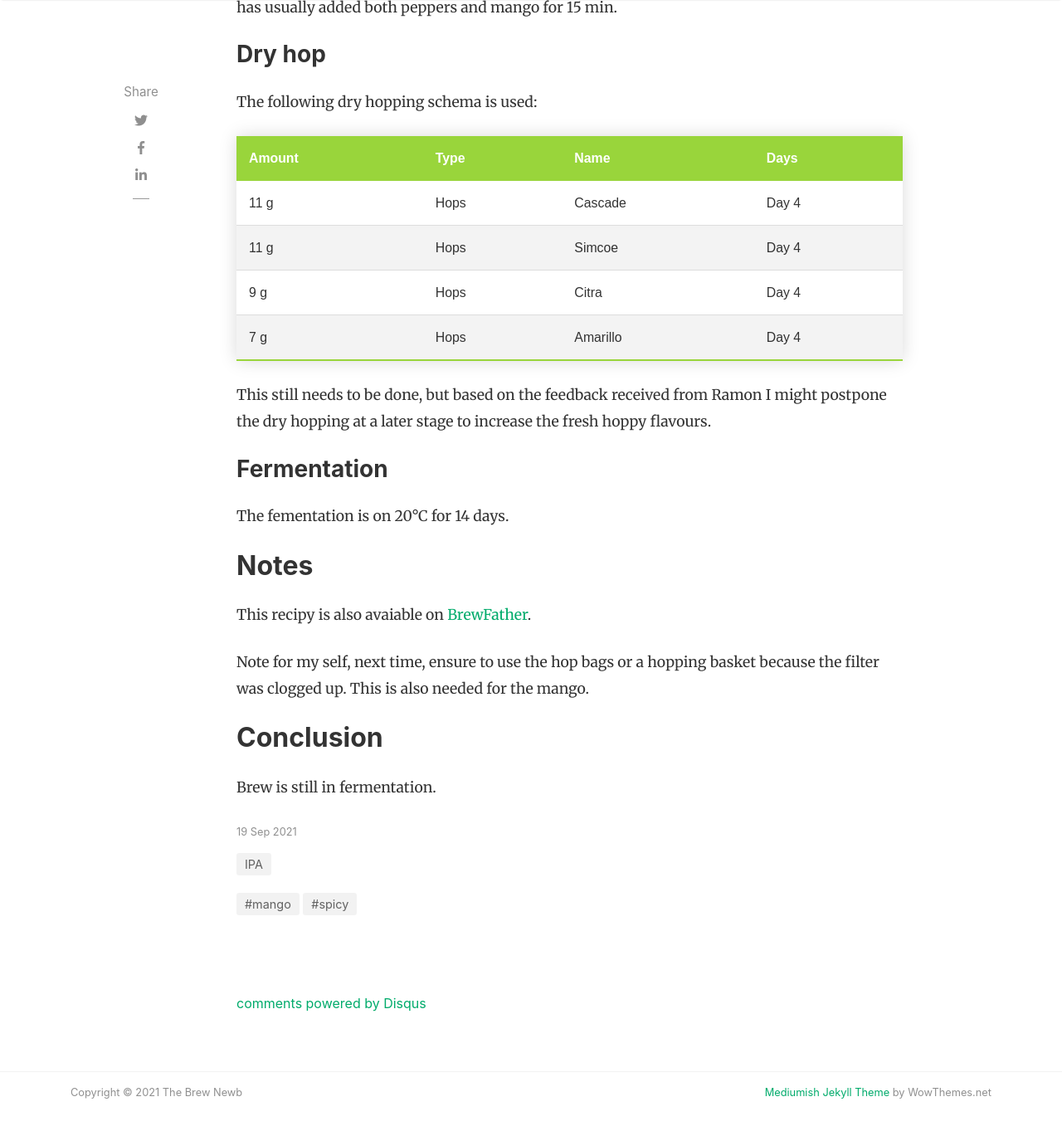
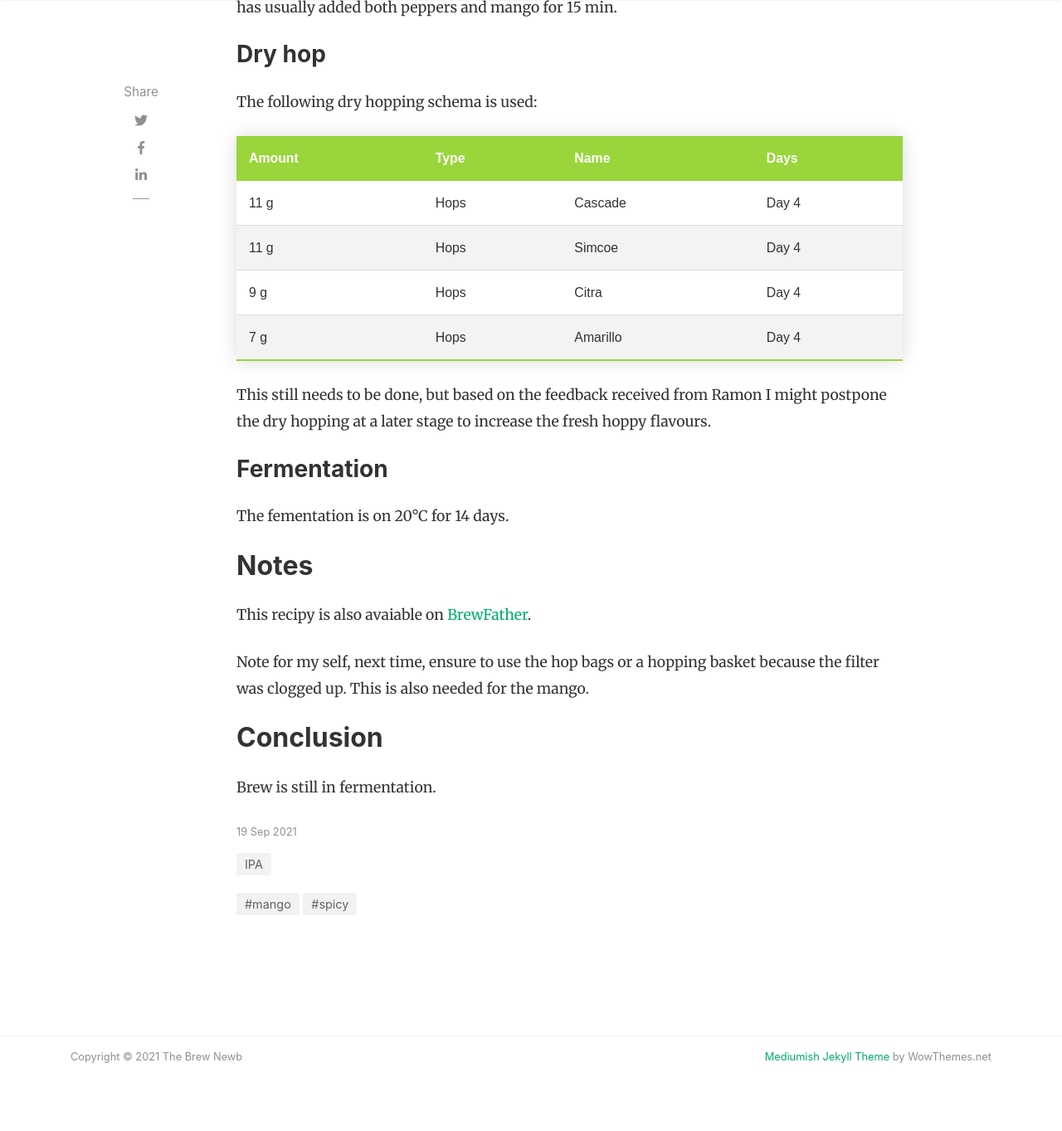
Before and after one commit to RyanBijkerk/thebrewnewb-website, a Jekyll site: the page built from _posts/2021-09-19-spicy-mango-ipa.md, in a window 1280 px wide and 1400 px high, scrolled down 7591 px. Shown: the top 1363 px of the window at 83% size. Built offline with Jekyll 4.4.1, drawn with Linux system fonts in a browser that asks for light colours; nearby versions of some CDN libraries; comment, search, counter and statistics services are not loaded; part of the change alters nothing that is shown.

Commit message:
Replaced disqus with giscus!!

```diff
--- a/_config.yml
+++ b/_config.yml
@@ -7,7 +7,7 @@ favicon: 'assets/images/site/logo.png'
 
 baseurl: ''
 google_analytics: 'UA-207409511-1'
-disqus: 'thebrewnewb-1'
+# disqus: 'thebrewnewb-1'
 include: ["_pages"]
 permalink: /:title/
 
--- a/_layouts/default.html
+++ b/_layouts/default.html
@@ -18,9 +18,18 @@
 
 <script src="{{ site.baseurl }}/assets/js/jquery.min.js"></script>
 
-<script src="https://code.jquery.com/jquery-3.2.1.min.js"></script>
-
-<script src="{{ site.baseurl }}/assets/js/disqus.js"></script>
+<script src="https://giscus.app/client.js"
+        data-repo="RyanBijkerk/thebrewnewb-website"
+        data-repo-id="MDEwOlJlcG9zaXRvcnk0MDU3Mzg4MTE="
+        data-category="Q&A"
+        data-category-id="DIC_kwDOGC8VO84B_Mlq"
+        data-mapping="pathname"
+        data-reactions-enabled="1"
+        data-emit-metadata="0"
+        data-theme="light"
+        crossorigin="anonymous"
+        async>
+</script>
 
 </head>
 
--- a/_layouts/post.html
+++ b/_layouts/post.html
@@ -152,7 +152,8 @@ post_class: post-template
     <div class="container">
         <div id="comments" class="row justify-content-center mb-5">
             <div class="col-md-8">
-                {% include disqus.html %}
+                <div class="giscus"></div>
+                <!-- {% include disqus.html %} -->
             </div>
         </div>
     </div>
--- a/assets/css/screen.css
+++ b/assets/css/screen.css
@@ -3,8 +3,6 @@ Template Name: Mediumish
 Copyright: Sal, WowThemes.net, https://www.wowthemes.net
 License: https://www.wowthemes.net/freebies-license/
 */
-
-iframe[src*="ads-iframe"] { display: none; }
 
 @media screen and (min-width:1500px) {
     html { font-size:18px; } /* Increase the font size on higher resolutions */
--- a/assets/js/disqus.js
+++ /dev/null
@@ -1,10 +0,0 @@
-(function($){
-    setInterval(() => {
-        $.each($('iframe'), (arr,x) => {
-            let src = $(x).attr('src');
-            if (src && src.match(/(ads-iframe)|(disqusads)/gi)) {
-                $(x).remove();
-            }
-        });
-    }, 300);
-})(jQuery);
```
